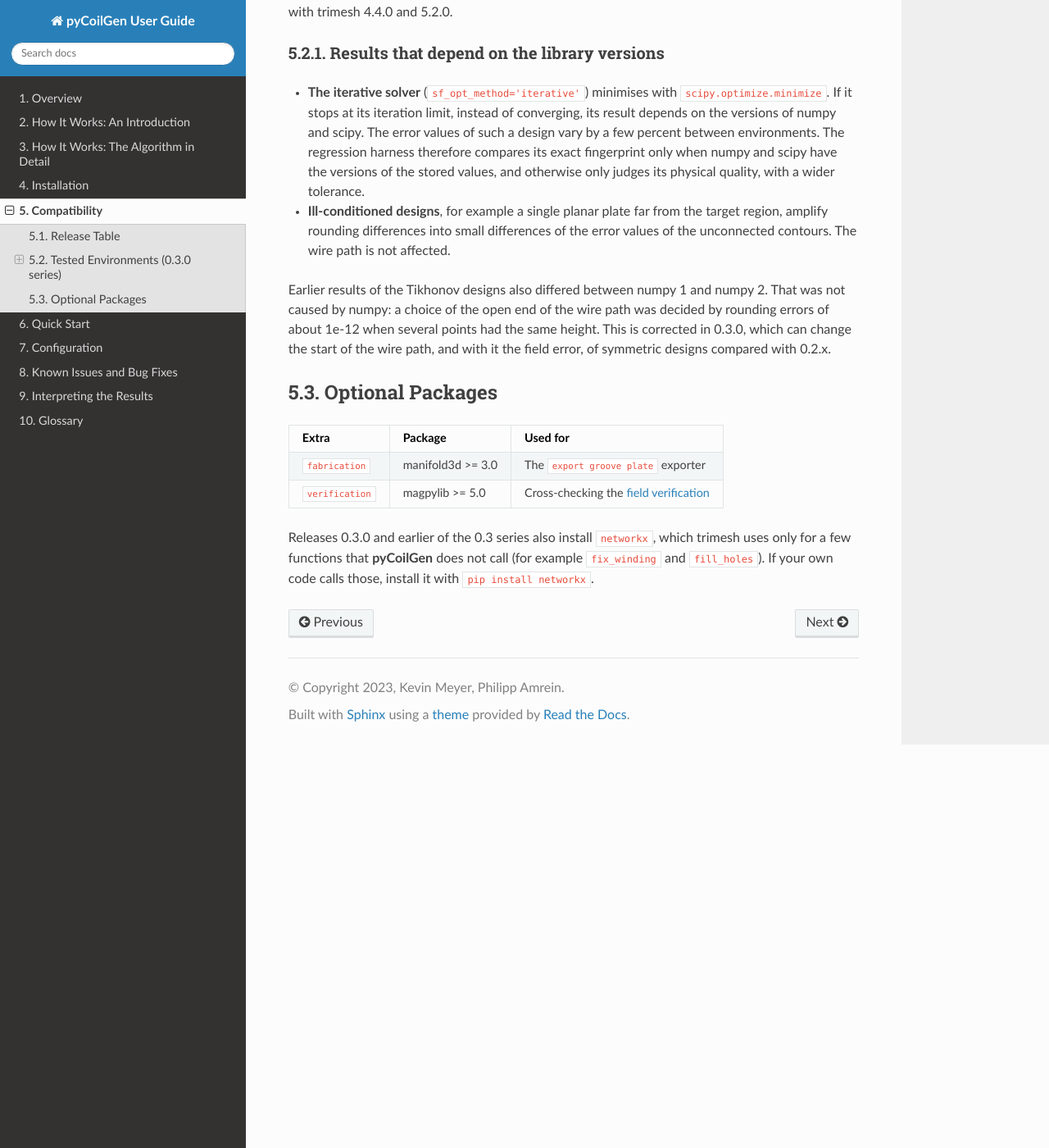
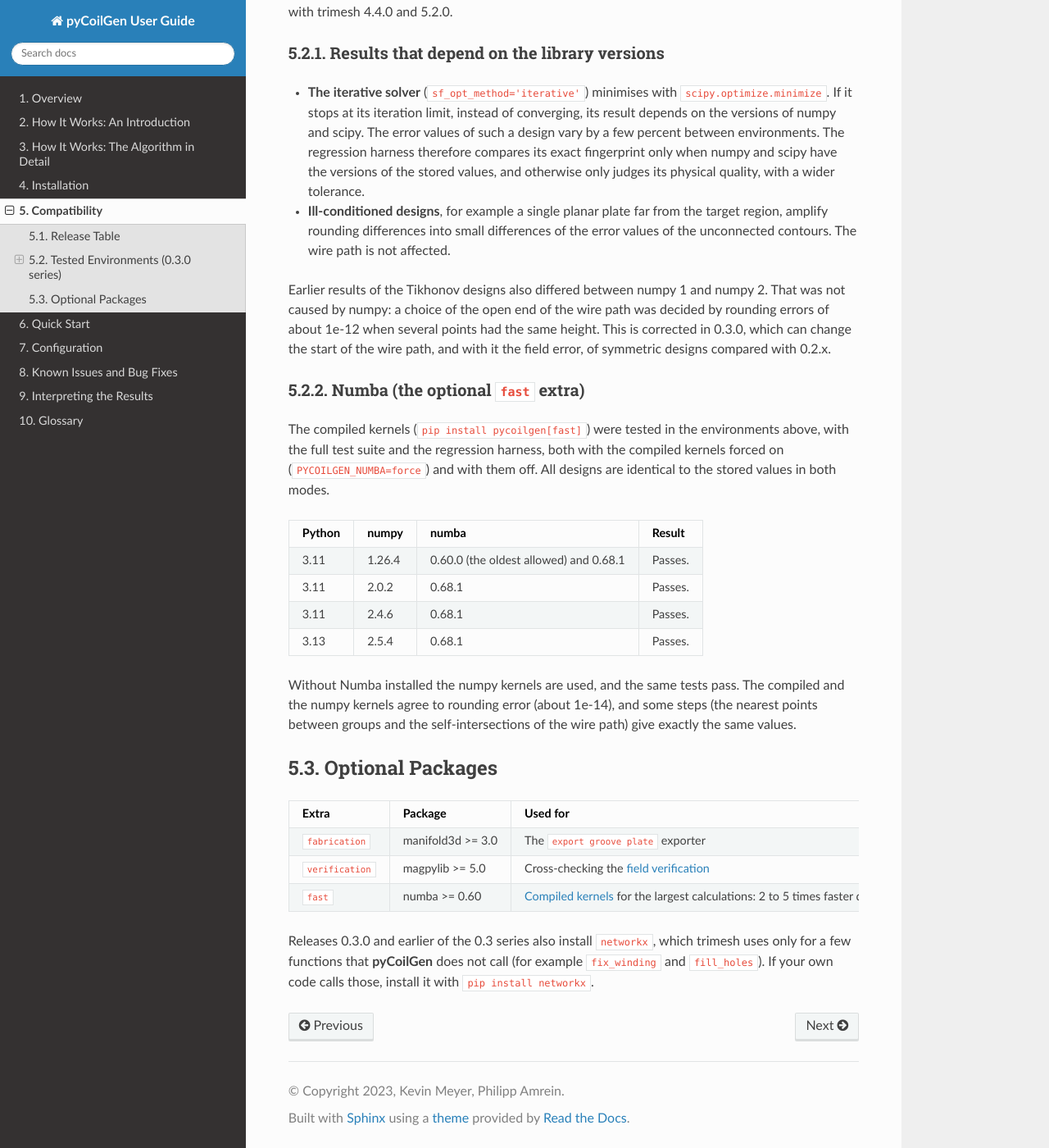
Before and after one commit to kev-m/pyCoilGen, a Sphinx documentation site: the page built from docs/source/compatibility.md, in a window 1280 px wide and 1400 px high, scrolled down 1431 px. Shown: the whole window at 82% size. Built offline with Sphinx 7.4.7 and the Read the Docs theme 3.1.0, drawn with Linux system fonts in a browser that asks for light colours.

Commit message:
docs: document the fast extra and the compiled kernels
Describes pip install pycoilgen[fast], the PYCOILGEN_NUMBA variable, the effect on num_threads, the optional extras table and the tested Numba versions.

Co-Authored-By: Claude Sonnet 5.5 <noreply@anthropic.com>

```diff
--- a/docs/source/compatibility.md
+++ b/docs/source/compatibility.md
@@ -45,11 +45,29 @@ Python 3.12 was not tested separately; it lies between the tested versions. Pill
 
 Earlier results of the Tikhonov designs also differed between numpy 1 and numpy 2. That was not caused by numpy: a choice of the open end of the wire path was decided by rounding errors of about 1e-12 when several points had the same height. This is corrected in 0.3.0, which can change the start of the wire path, and with it the field error, of symmetric designs compared with 0.2.x.
 
+### Numba (the optional `fast` extra)
+
+The compiled kernels (`pip install pycoilgen[fast]`) were tested in the environments above, with the full test suite and the
+regression harness, both with the compiled kernels forced on (`PYCOILGEN_NUMBA=force`) and with them off. All designs are
+identical to the stored values in both modes.
+
+| Python | numpy | numba | Result |
+|--------|-------|-------|--------|
+| 3.11 | 1.26.4 | 0.60.0 (the oldest allowed) and 0.68.1 | Passes. |
+| 3.11 | 2.0.2 | 0.68.1 | Passes. |
+| 3.11 | 2.4.6 | 0.68.1 | Passes. |
+| 3.13 | 2.5.4 | 0.68.1 | Passes. |
+
+Without Numba installed the numpy kernels are used, and the same tests pass. The compiled and the numpy kernels agree to
+rounding error (about 1e-14), and some steps (the nearest points between groups and the self-intersections of the wire path)
+give exactly the same values.
+
 ## Optional Packages
 
 | Extra | Package | Used for |
 |-------|---------|----------|
 | `fabrication` | manifold3d >= 3.0 | The [`export groove plate`](./configuration.md#data-exporters) exporter |
 | `verification` | magpylib >= 5.0 | Cross-checking the [field verification](./results.md#independent-field-verification) |
+| `fast` | numba >= 0.60 | [Compiled kernels](./installation.md#install-fast-extras) for the largest calculations: 2 to 5 times faster designs |
 
 Releases 0.3.0 and earlier of the 0.3 series also install `networkx`, which trimesh uses only for a few functions that **pyCoilGen** does not call (for example `fix_winding` and `fill_holes`). If your own code calls those, install it with `pip install networkx`.
```
Also changed, not shown: docs/source/configuration.md (+5 -0 lines), docs/source/installation.md (+14 -0 lines).
